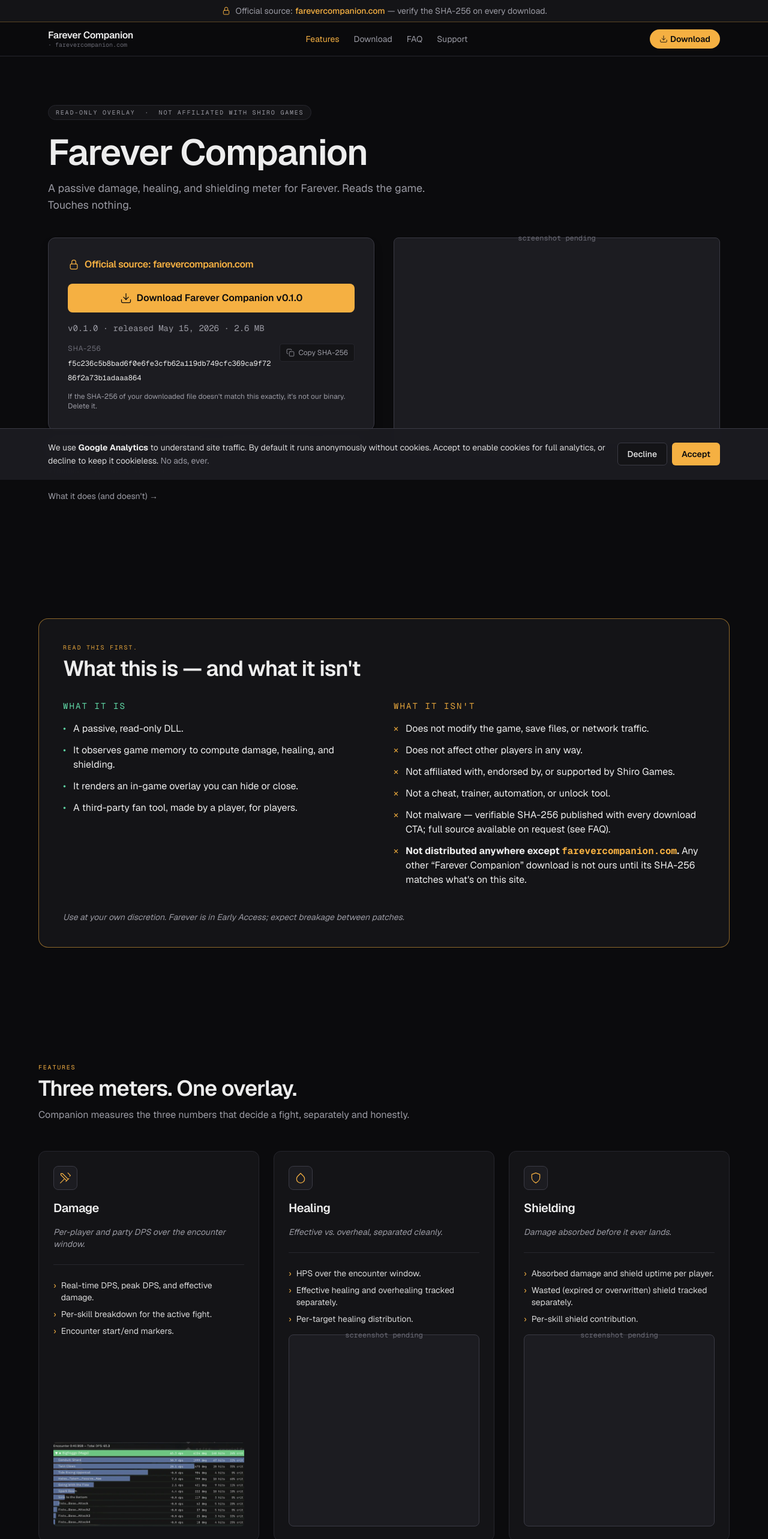
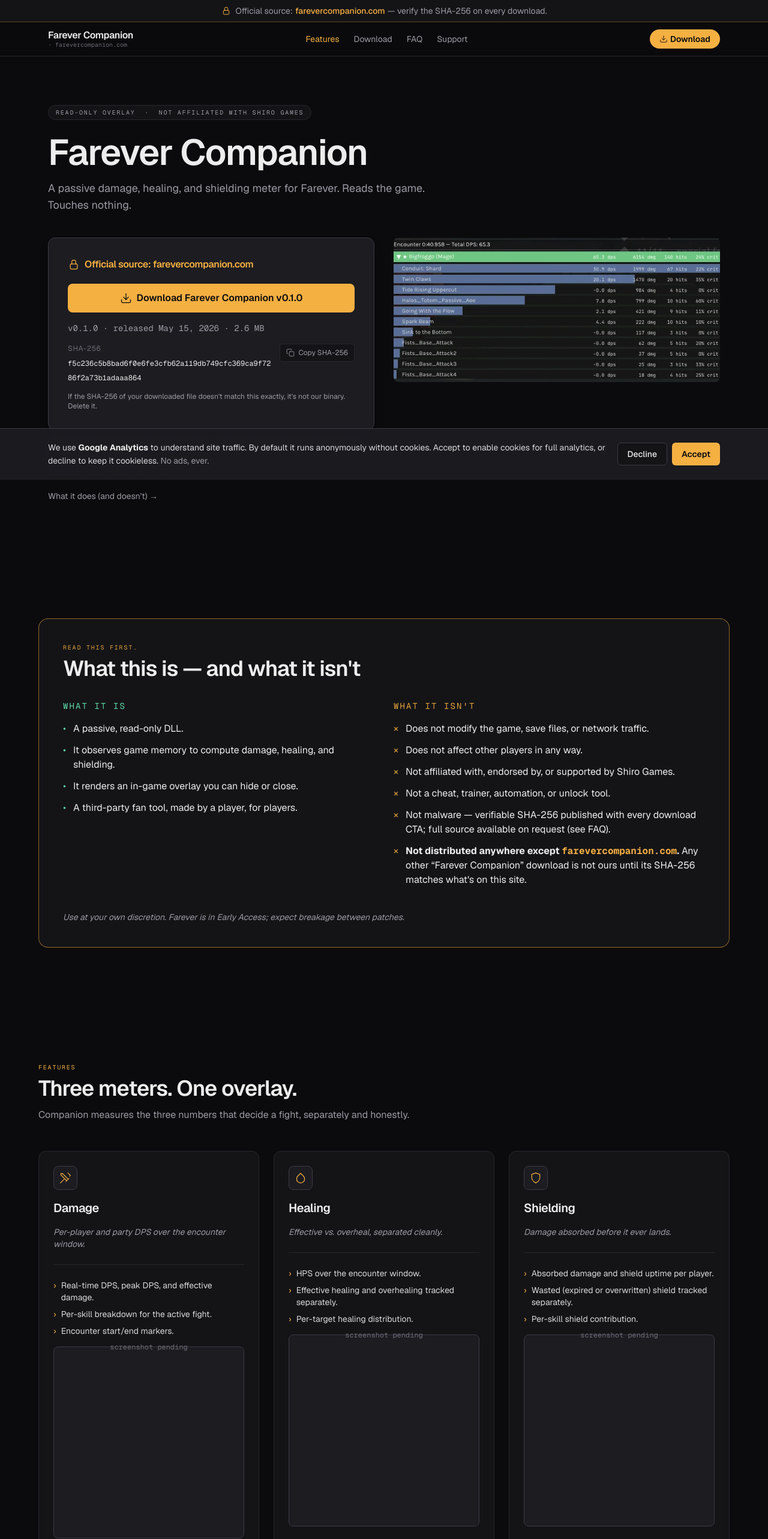
Before and after one commit to Palid/farever-companion, a Next.js app: page / in a window 1280 px wide. Shown: the top 2566 px of the page at 60% size. Built offline with nearby package versions, Linux system fonts and the light colour scheme.

Commit message:
fix(screenshots): move DPS meter from Damage card to Hero overlay
The 677x300 panel looked cramped in the 600x600 Damage feature card.
The 800x500 Hero overlay slot suits the wide aspect ratio better.

```diff
--- a/app/_components/FeatureGrid.tsx
+++ b/app/_components/FeatureGrid.tsx
@@ -20,10 +20,7 @@ export function FeatureGrid() {
               "Per-skill breakdown for the active fight.",
               "Encounter start/end markers.",
             ]}
-            screenshotSrc="/screenshots/dps-meter.webp"
-            screenshotAlt="Farever Companion DPS meter showing damage breakdown per ability"
-            screenshotWidth={677}
-            screenshotHeight={300}
+            screenshotAlt="Damage meter close-up"
           />
           <FeatureCard
             icon="drop"
--- a/app/_components/Hero.tsx
+++ b/app/_components/Hero.tsx
@@ -49,12 +49,11 @@ export function Hero() {
         {/* Right column */}
         <div>
           <Screenshot
-            src={undefined}
-            alt="Farever Companion overlay during combat"
-            width={800}
-            height={500}
-            caption="Hero overlay — screenshot pending"
-            className="rounded-lg w-full"
+            src="/screenshots/dps-meter.webp"
+            alt="Farever Companion DPS meter showing real-time damage breakdown"
+            width={677}
+            height={300}
+            className="rounded-lg w-full h-auto"
           />
         </div>
       </div>
```
